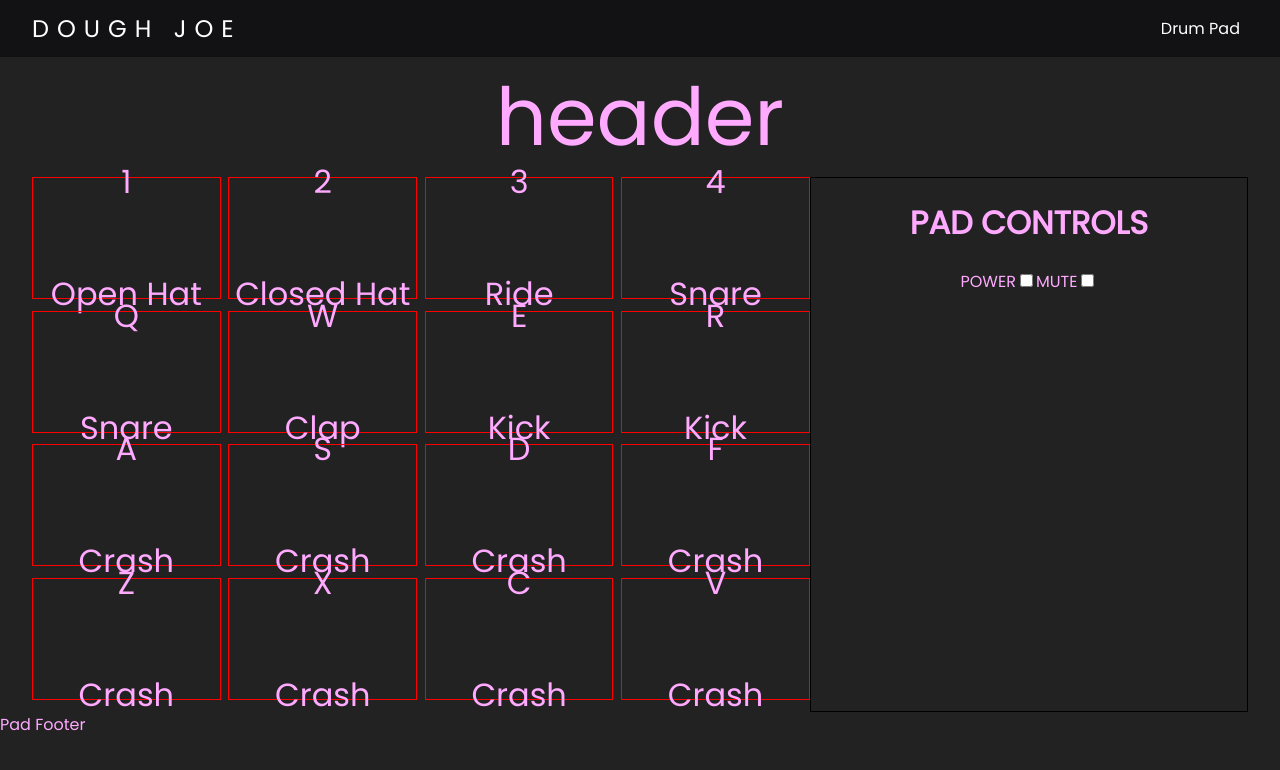
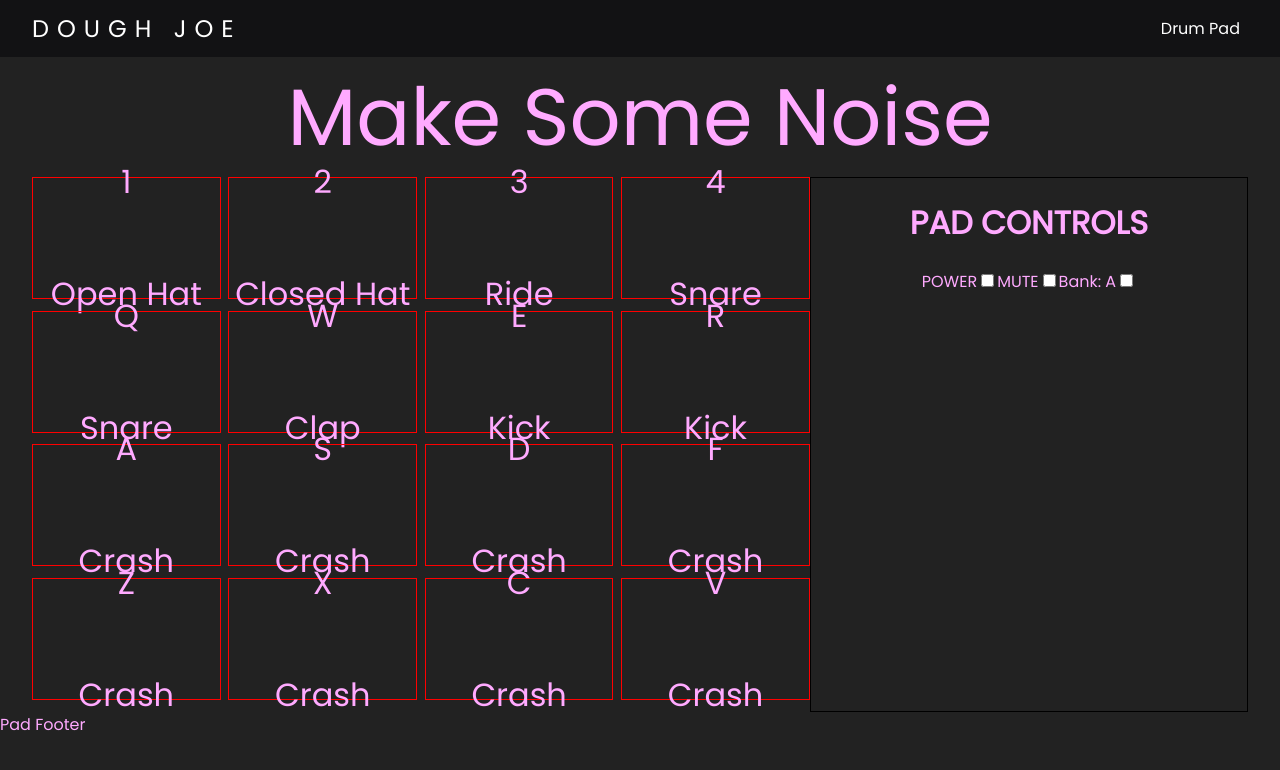
Before and after one commit to Zobee/AlchemixstImproved, a React (Create React App) app in the folder alchemixst/: page /pad in a window 1280 px wide. Shown: the top 770 px of the page. Built offline with nearby package versions, Linux system fonts and the light colour scheme.

Commit message:
Minor changes to drum pad component

```diff
--- a/alchemixst/src/components/DrumPad/DrumPad.js
+++ b/alchemixst/src/components/DrumPad/DrumPad.js
@@ -7,14 +7,15 @@ import PadBottom from './PadBottom'
 function DrumPad() {
     const [isOn, setIsOn] = useState(false)
     const [mute, setMute] = useState(false)
+    const [activePad, setActivePad] = useState(null)
     return (
         <div className='drumpad'>
-            <PadHeader/>
+            <PadHeader activePad={activePad}/>
             <div className='pad-container'>
-                <PadDeck isOn={isOn} mute={mute}/>
+                <PadDeck isOn={isOn} mute={mute} setActivePad={setActivePad}/>
                 <PadControls setIsOn={setIsOn} setMute={setMute}/>
             </div>
-            <PadBottom/>
+            <PadBottom activePad={activePad}/>
         </div>
     )
 }
--- a/alchemixst/src/components/DrumPad/Pad.js
+++ b/alchemixst/src/components/DrumPad/Pad.js
@@ -1,17 +1,21 @@
 import React, {useState, useEffect} from 'react'
 
-function Pad({isOn, pad, mute}) {
+function Pad({isOn, pad, mute, setActivePad}) {
     const {id, keyInput, beatName, sound} = pad;
     const [isDown, setIsDown] = useState("");
 
     const play = (aud) => {
         setIsDown("down")
+        setActivePad(pad)
         const playback = new Audio(aud)
         playback.currentTime = 0
         playback.volume = mute ? 0 : 1
         playback.play();
         playback.remove();
-        setTimeout(() => setIsDown(""), 250)
+        setTimeout(() => {
+            setIsDown("")
+            setActivePad(null)
+        }, 250)
     }
 
     const keyPress = (e) => {
--- a/alchemixst/src/components/DrumPad/PadBottom.js
+++ b/alchemixst/src/components/DrumPad/PadBottom.js
@@ -1,6 +1,6 @@
 import React from 'react'
 
-function PadBottom() {
+function PadBottom({padActive}) {
     return (
         <div>
             Pad Footer
--- a/alchemixst/src/components/DrumPad/PadControls.js
+++ b/alchemixst/src/components/DrumPad/PadControls.js
@@ -20,6 +20,14 @@ function PadControls({setIsOn, setMute}) {
                 name='mute'
                 onChange={() => setMute(prev => !prev)}
             />
+            <label for='sound-bank'>
+                Bank: A
+            </label>
+            <input
+                type='checkbox'
+                name='sound-bank'
+                onChange={() => console.log("Switch")}
+            />
         </div>
     )
 }
--- a/alchemixst/src/components/DrumPad/PadDeck.js
+++ b/alchemixst/src/components/DrumPad/PadDeck.js
@@ -1,10 +1,16 @@
 import React from 'react'
 import Pad from './Pad'
 import padData from './padData'
-function PadDeck({isOn, mute}) {
+function PadDeck({isOn, mute, setActivePad}) {
     return (
         <div className='pad-deck'>
-            {padData.map(pad => <Pad isOn={isOn} mute={mute} key={pad.id} pad={pad}/>)}
+            {padData.map(pad => <Pad
+            isOn={isOn}
+            mute={mute}
+            key={pad.id}
+            pad={pad}
+            setActivePad={setActivePad}
+            />)}
         </div>
     )
 }
--- a/alchemixst/src/components/DrumPad/PadHeader.js
+++ b/alchemixst/src/components/DrumPad/PadHeader.js
@@ -1,9 +1,9 @@
 import React from 'react'
 
-function PadHeader() {
+function PadHeader({activePad}) {
     return (
         <div className='pad-header'>
-            header
+            {activePad ? activePad.beatName : "Make Some Noise"}
         </div>
     )
 }
--- a/alchemixst/src/components/DrumPad/padData.js
+++ b/alchemixst/src/components/DrumPad/padData.js
@@ -72,25 +72,25 @@ const padData = [
         sound: 'sounds/cymbal.wav'
     },
     {
-        id: 12,
+        id: 13,
         keyInput: 'Z',
         beatName:'Crash',
         sound: 'sounds/cymbal.wav'
     },
     {
-        id: 12,
+        id: 14,
         keyInput: 'X',
         beatName:'Crash',
         sound: 'sounds/cymbal.wav'
     },
     {
-        id: 12,
+        id: 15,
         keyInput: 'C',
         beatName:'Crash',
         sound: 'sounds/cymbal.wav'
     },
     {
-        id: 12,
+        id: 16,
         keyInput: 'V',
         beatName:'Crash',
         sound: 'sounds/cymbal.wav'
```
